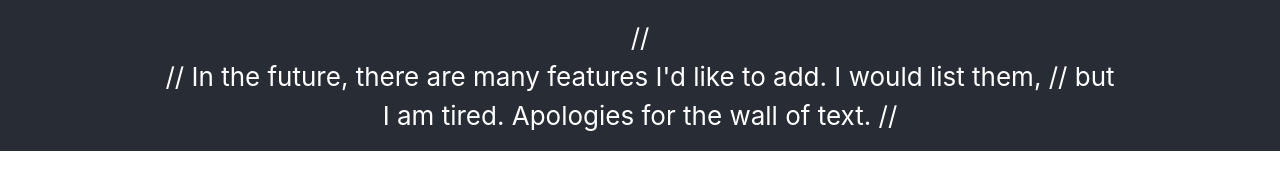
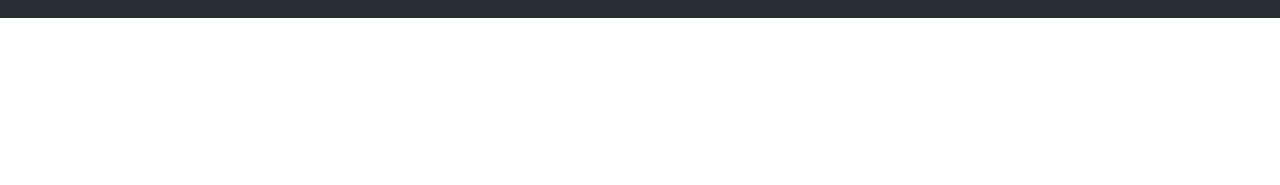
Before and after one commit to Miklos24/twitter-popularity-map, a React (Create React App) app: page / in a window 1280 px wide. Shown: the part 272-457 px from the top of the page. Built offline with nearby package versions, Linux system fonts and the light colour scheme; no server answers.

Commit message:
Rebuilt.

```diff
--- a/src/App.js
+++ b/src/App.js
@@ -28,10 +28,6 @@ function App() {
         <p>
           Use the slider on the left to select a date to poll tweets from, and use the right toggle to get positive or negative tweets.
         </p>
-        // <p>
-        //   In the future, there are many features I'd like to add. I would list them,
-        //   but I am tired. Apologies for the wall of text.
-        // </p>
       </div>
     </div>
   );
```
Also changed, not shown: 7 other files (tests, documents, lock files or other folders).
